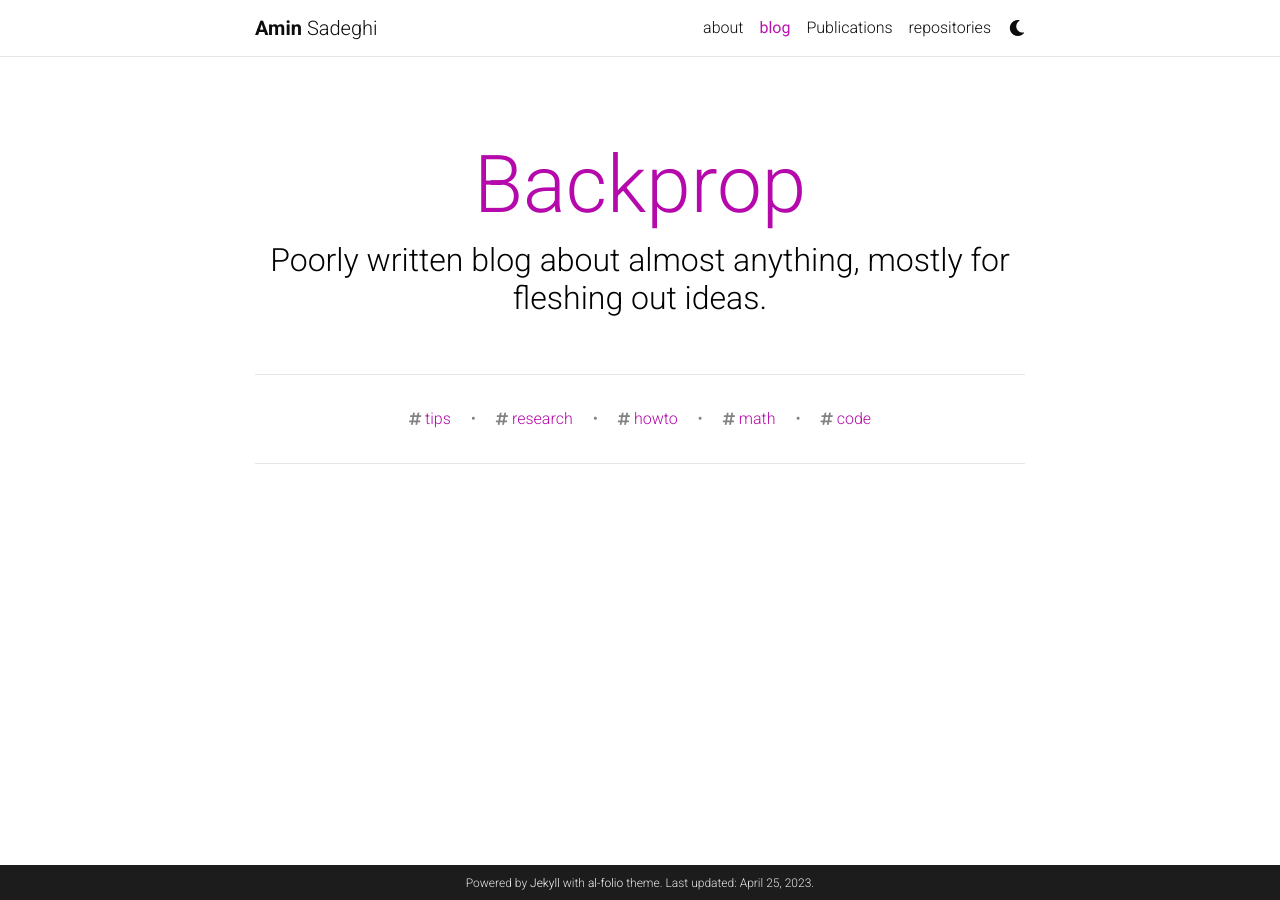
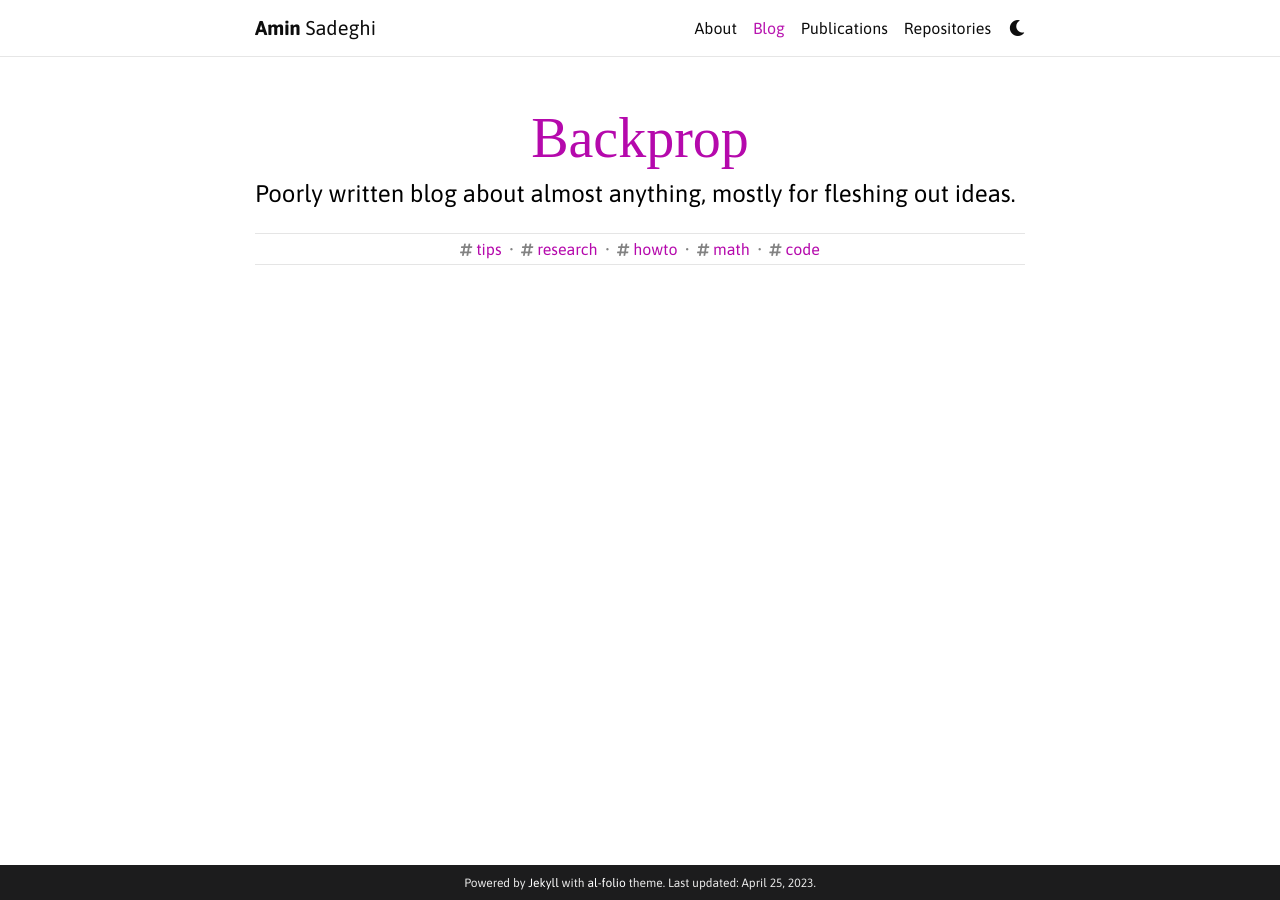
Before and after one commit to ma-sadeghi/ma-sadeghi.github.io, a Jekyll site: the page built from blog/index.html, in a window 1280 px wide. Built offline with Jekyll 4.4.1, drawn with Linux system fonts in a browser that asks for light colours; some web fonts are replaced; the list of posts is cut into pages by our own code; comment, search, counter and statistics services are not loaded; a style sheet for code colours, icons or effects is not loaded.

Commit message:
Customize CSS + update profile picture + add background

```diff
--- a/_sass/_base.scss
+++ b/_sass/_base.scss
@@ -858,3 +858,180 @@
     opacity: 1;
   }
 }
+
+// Custom styles
+@import url('https://fonts.googleapis.com/css2?family=Mynerve&display=swap');
+@import url('https://fonts.googleapis.com/css2?family=Asap:ital,wght@0,400;0,500;0,600;0,700;0,800;0,900;1,400;1,500;1,600;1,700;1,800;1,900&display=swap');
+// @import url('https://fonts.googleapis.com/css2?family=Vazirmatn:ital,wght@0,400;0,500;0,600;0,700;0,800;0,900;1,400;1,500;1,600;1,700;1,800;1,900&display=swap');
+// @import url('https://fonts.googleapis.com/css2?family=Overpass:ital,wght@0,400;0,500;0,600;0,700;0,800;0,900;1,400;1,500;1,600;1,700;1,800;1,900&display=swap');
+
+html[data-theme='light'] body {
+  background: url("/assets/img/background.png");
+}
+
+p, h1, h2, h3, h4, h5, h6, em, div, li, span, strong {
+  font-family: 'Asap', 'Vazirmatn', 'Open Sans', 'Adobe Clean' !important;
+}
+
+code, code span, pre code span {
+  font-family: monospace !important;
+}
+
+h2 {
+  font-size: 1.75rem;
+}
+
+.post .header-bar h1 {
+  font-family: 'Mynerve', cursive !important;
+  font-size: 3.5rem;
+  text-align: center;  // To override the dir="auto" text-align: initial;
+}
+
+.post .header-bar h2 {
+  font-size: 1.5rem;
+}
+
+abbr.badge {
+  border-radius: 5px;
+}
+
+div.post > article {
+  padding: 20px;
+  border: solid 1px lightgray;
+  border-radius: 5px;
+}
+
+html[data-theme='light'] div.post > article {
+  background-color: white;
+}
+
+html[data-theme='dark'] div.title {
+  color: rgb(0, 147, 170);
+}
+
+html[data-theme='light'] div.title {
+  color: rgb(0, 47, 255);
+}
+
+.social .contact-icons {
+  font-size: 3rem !important;
+}
+
+a.btn.btn-sm.z-depth-0 {
+  border-radius: 10px         !important;
+  padding: 0 0.3rem 0 0.3rem  !important;
+  font-size: 0.8rem;
+}
+
+div.publications {
+  margin-top: 1rem;
+}
+
+div.periodical, div.author {
+  display: inline;
+}
+
+div.address {
+  font-family: monospace !important;
+  font-size: 0.85rem  !important;
+}
+
+table.table.publications td {
+  padding-top: 0.2rem;
+  padding-bottom: 0.2rem;
+}
+
+.news table th {
+  font-size: 1rem !important;
+  width: 105px;
+}
+
+.publications div.badges {
+  height: 10px;
+}
+
+.publications ol.bibliography li {
+  margin-bottom: 0rem !important;
+}
+
+.publications h2.year {
+  margin-top: 0rem !important;
+}
+
+h1, h2, h3 {
+  font-family: Roboto, Georgia, 'Times New Roman', Times, serif;
+}
+
+div.header-bar {
+  padding-top: 0;
+  padding-bottom: 1rem;
+}
+
+ul.post-list {
+  margin-top: 2rem;
+}
+
+ul.post-list > li {
+  padding-top: 1rem;
+  padding-bottom: 0;
+}
+
+ul.post-list > li > h3 + p {
+  display: none;
+}
+
+a[href="/news/"], a[href="/publications/"], a[href="/blog/"], a.nav-link {
+  text-transform: capitalize;
+}
+
+.tag-list {
+  margin-bottom: 1rem;
+  ul {
+    p, li {
+      padding: 0rem 0.1rem;
+    }
+  }
+}
+
+div.tag-list > ul > li + p {
+  margin-bottom: 0.2rem;
+  // background-color: red;
+  // display: none;
+}
+
+div.post div.tag-list {
+  padding-top: 0.2rem;
+}
+
+// This is needed for dir="auto" to work, otherwise will be rendered as LTR
+h1, h2, h3, p {
+  text-align: initial;
+}
+
+div.abstract.hidden.open {
+  border-radius: 5px;
+}
+
+table.table-sm th, table.table-sm td {
+  padding-top: 0.3rem;
+  padding-bottom: 0.3rem;
+}
+
+// div.profile img {
+//   border-radius: 50% !important;
+// }
+
+header.post-header > figure > picture > img {
+  max-width: 105px;
+  border-radius: 50% !important;
+  float: left;
+  margin-right: 20px;
+}
+
+table.table th {
+  padding-left: 0;
+}
+
+span#former {
+  color: gray
+}
```
Also changed, not shown: assets/img/background.png (added), assets/img/headshot.jpg (added).
